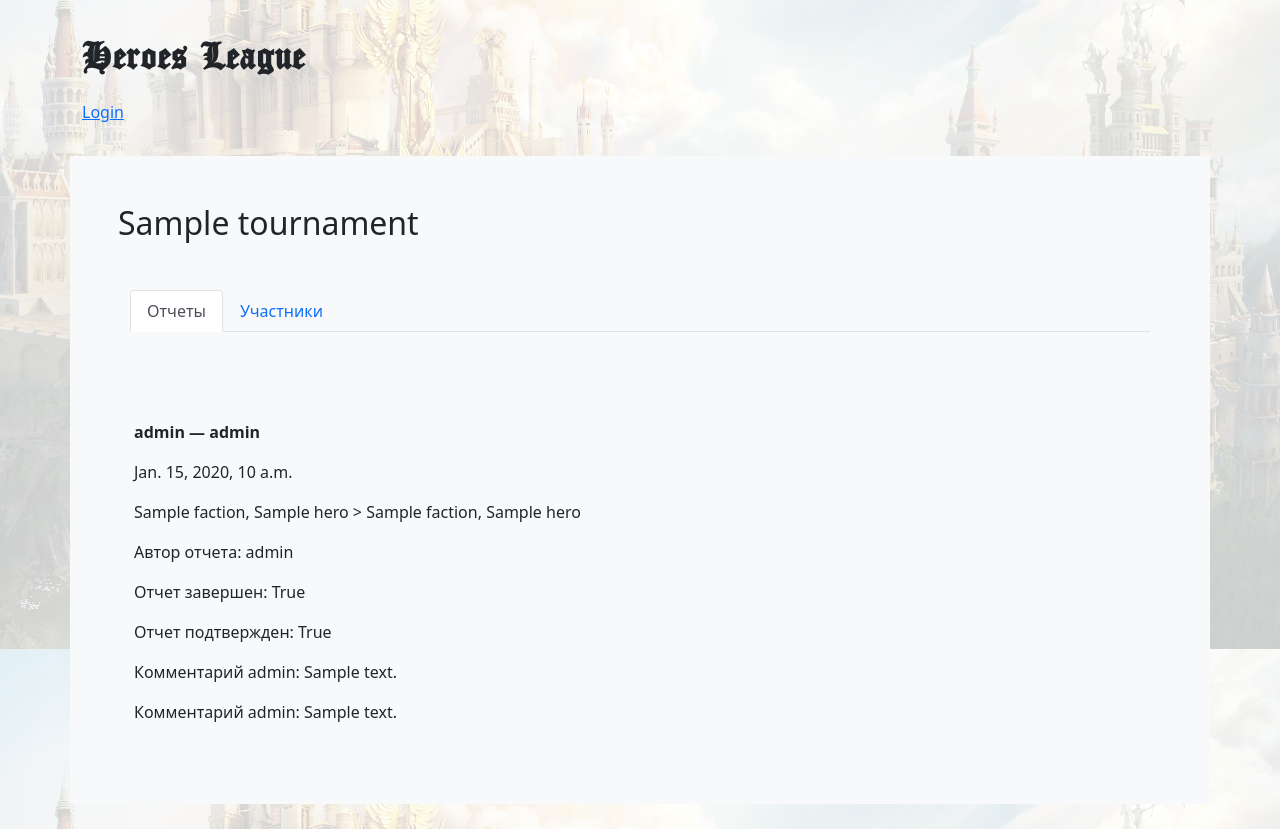
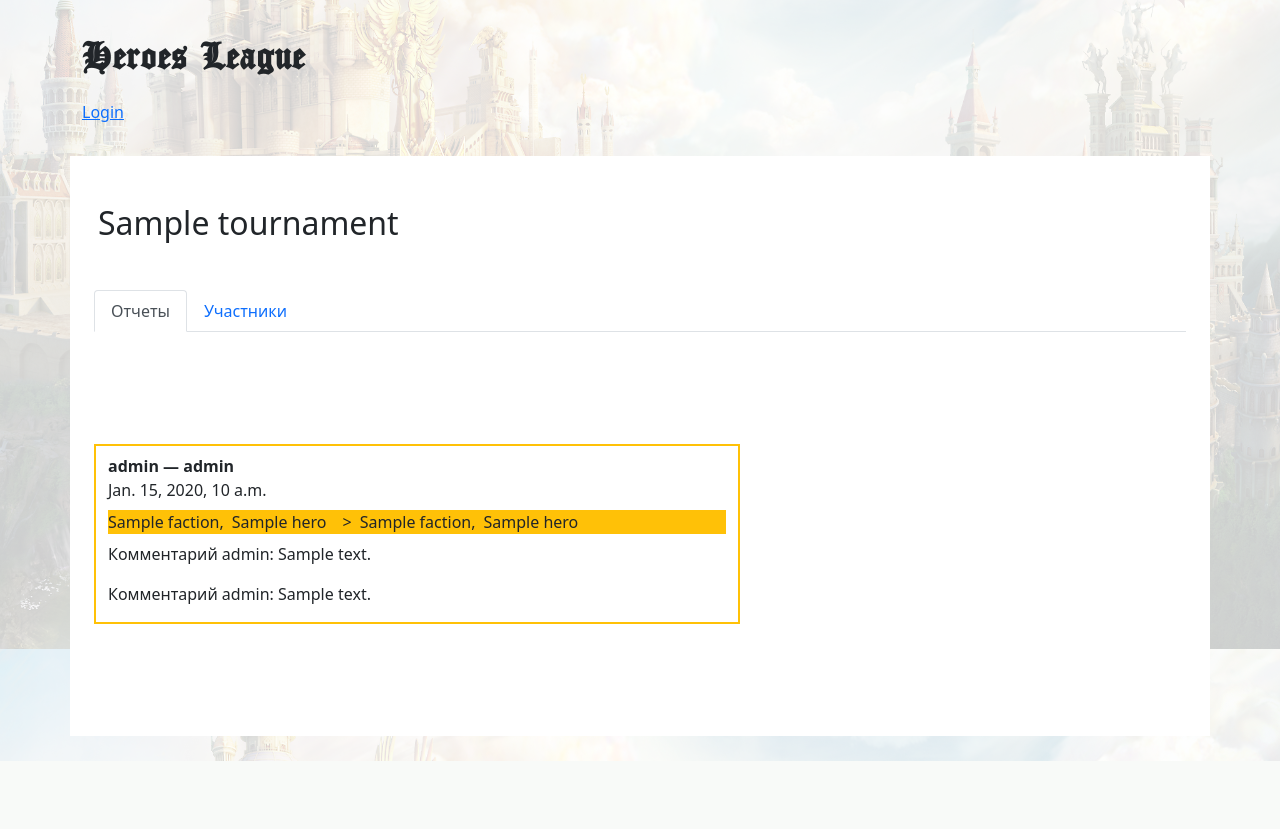
Before and after one commit to ir-i/tournaments, a Django app: page /reports/1/ in a window 1280 px wide. Shown: the part 151-980 px from the top of the page. After the commit the page ends 912 px from the top, so only its background shows below. Run offline with Django 4.2, Linux system fonts and the light colour scheme; data comes from the database, SQL or seed files in the repository; tables that the repository leaves empty hold one stand-in row (values such as "Sample post"); parts of the project's set-up code (start-up, migrations or seed data) failed here and were passed over; some libraries are stand-ins or nearby versions.

Commit message:
Добавлены старые незакоммиченные изменения, количество игр в отчете настраивается пользователем, плюс немного оформления

```diff
--- a/reports/templates/reports/report.html
+++ b/reports/templates/reports/report.html
@@ -1,28 +1,31 @@
 
 
-<div class="report">
-    <br>
-    <p><b>{{ report.player1 }} — {{ report.player2 }}</b></p>
-    <p>{{ report.datetime_created }}</p>
+<div class="my-5 row">
+    <div class="ms-2 col-7 border border-2 border-warning">
+        <div class="row"></div>
+        <p class="mt-2 mb-0 fw-bold">{{ report.player1 }} — {{ report.player2 }}</p>
+        <div class="fs-6 mb-0">{{ report.datetime_created }}</div>
             {% for game in report.game_set.all %}
-        <p>
-            {{ game.faction1 }}, {{ game.hero1 }}
+                <div class="my-2 d-flex align-items-center bg-warning">
+                    <div class="d-inline-flex">
+                        <div class="pe-2">{{ game.faction1 }},</div>
+                        <div class="pe-2">{{ game.hero1 }}</div>
+                    </div>
+                    <div class="px-2 text-center">
                         {% if game.winner == 1 %}
                             &gt;
                         {% else %}
                             &lt;
                         {% endif %}
-            {{ game.faction2 }}, {{ game.hero2 }}
-        </p>
+                    </div>
+                    <div class="pe-2">{{ game.faction2 }},</div>
+                    <div class="pe-2">{{ game.hero2 }}</div>
+                </div>
             {% endfor %}
-    <p>Автор отчета: {{ report.author }}</p>
-    <p>Отчет завершен: {{ report.is_commited }}</p>
-    <p>Отчет подтвержден: {{ report.is_confirmed }}</p>
-    {% if report.is_confirmed == None and request.user == report.player2.player %}
-        <button type="button">
-            <a href="{% url 'reports:confirm-report' report.id %}">Подтвердить/отклонить отчет</a>
-        </button>
-    {% endif %}
         <p>Комментарий {{report.player1}}: {{ report.player1_comment }}</p>
         <p>Комментарий {{report.player2}}: {{ report.player2_comment }}</p>
+        {% if report.is_confirmed == None and request.user == report.player2.player %}
+            <a href="{% url 'reports:confirm-report' report.id %}" class="btn btn-sm btn-secondary">Подтвердить/отклонить отчет</a>
+        {% endif %}
     </div>
+</div>
--- a/reports/templates/reports/tournament.html
+++ b/reports/templates/reports/tournament.html
@@ -7,7 +7,7 @@
 
     <div class="tournament">
 
-        <h2>{{ tournament.shortname_ru }}</h2>
+        <h2 class="ps-3">{{ tournament.shortname_ru }}</h2>
 
         <div class="container my-5">
             <nav>
@@ -29,7 +29,7 @@
             <div class="tab-pane fade show active p-3" id="nav-reports" role="tabpanel" aria-labelledby="nav-reports-tab">
                 {% if user.is_authenticated %}
                     {% if tournament.allows_to_report and user_can_report %}
-                        <a href="{% url 'reports:add-report' tournament.id %}">Создать отчет</a>
+                        <a href="{% url 'reports:add-report' tournament.id %}" class="btn btn-primary">Создать отчет</a>
                     {% endif %}
                 {% endif %}
                 {% for report in reports_list %}
--- a/reports/views.py
+++ b/reports/views.py
@@ -128,10 +128,15 @@
     else:
         has_multiple_maps = False
 
+    if request.method == 'POST':
+        extra = request.POST['form-TOTAL_FORMS']
+    else:
+        extra = 1
+
     if (has_multiple_maps):
-        GameFormSet = modelformset_factory(Game, form=GameWithMapForm, extra=7)
+        GameFormSet = modelformset_factory(Game, form=GameWithMapForm, extra=extra)
     else:
-        GameFormSet = modelformset_factory(Game, form=GameForm, extra=7)
+        GameFormSet = modelformset_factory(Game, form=GameForm, extra=extra)
 
     if not tournament.allows_to_report:
         return HttpResponse('Нельзя оставить отчет об игре на этом турнире.')
@@ -142,6 +147,7 @@
         # проверить, что полученный оппонент зарегистрирован на турнире
         report_form = ReportForm(tournament, request.user, request.POST)
         game_formset = GameFormSet(request.POST)
+        print(game_formset.extra)
         if (report_form.is_valid() and game_formset.is_valid()):
             report = report_form.save(commit=False)
             report.author = request.user
@@ -149,8 +155,13 @@
             report.player1 = tournament.tournamentplayer_set.get(player=request.user)
             report.is_commited = True   # в прекрасном будущем пользователь сможет составлять черновик отчета, и пока он его не подтвердит, is_commited будет False (значение по умолчанию); а пока что принудительно ставится True
             report.save()
+            print(game_formset.errors)
             games = game_formset.save(commit=False)
+            print(game_formset.errors)
+            print(games)
             for game in games:
+                print('---!!!---')
+                print(game)
                 game.report = report
                 if(not has_multiple_maps):
                     game.map = tournament.maps.all()[0]
--- a/templates/base_layout.html
+++ b/templates/base_layout.html
@@ -31,7 +31,7 @@
                     </div>
                 </nav>
             </div>
-            <div class="container-lg p-5 bg-light">
+            <div class="container-lg py-5 bg-white">
                 {% block content %}
                 {% endblock %}
             </div>
```
Also changed, not shown: reports/forms.py (+8 -1 lines), reports/templates/reports/add-report.html (+80 -3 lines). Lines whose indentation alone changed are shown as unchanged.
